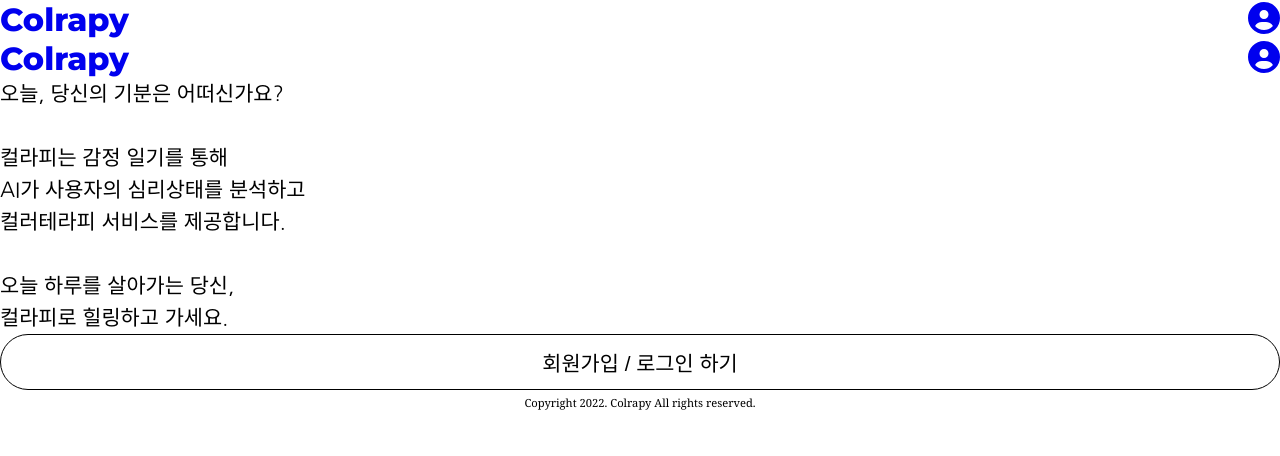
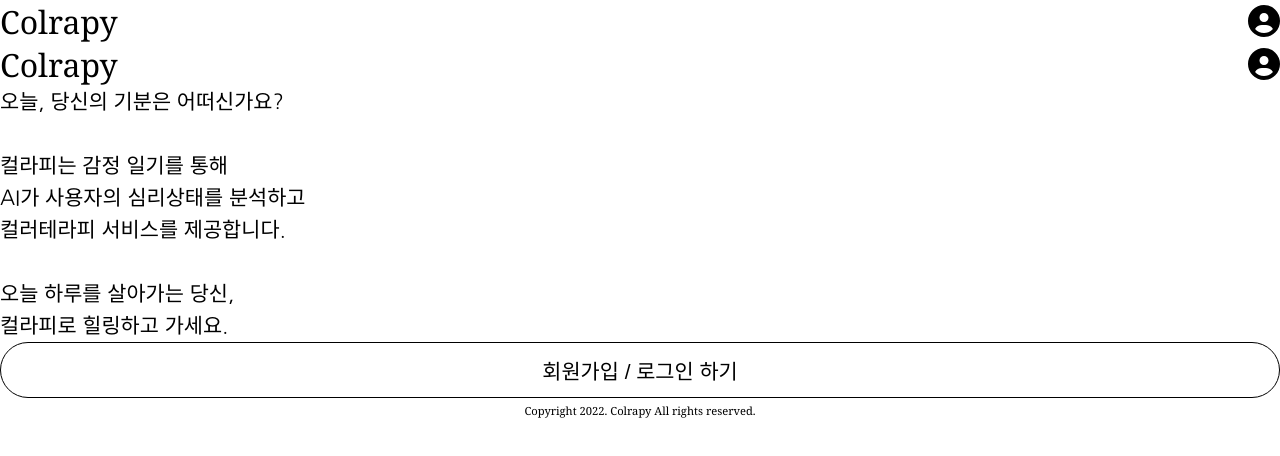
Before and after one commit to beurmuz/Colrapy, a React (Create React App) app in the folder frontend/: page / in a window 1280 px wide. Shown: the top 456 px of the page. Built offline with nearby package versions, Linux system fonts and the light colour scheme.

Commit message:
#85 [개선] - Header 변경

```diff
--- a/frontend/src/components/header.jsx
+++ b/frontend/src/components/header.jsx
@@ -2,23 +2,32 @@
 import styles from './header.module.css';
 import { FontAwesomeIcon } from "@fortawesome/react-fontawesome";
 import { faCircleUser } from "@fortawesome/free-solid-svg-icons";
-import { Link } from 'react-router-dom';
+import { useNavigate } from 'react-router-dom';
 
 const Header = (props) => {
+    const navigate = useNavigate();
+
+    // 홈으로 가기
+    const handleGoHome = () => {
+        navigate('/');
+    }
+
+    // 프로필로 가기
+    const handleGoProfile = () => {
+        navigate('/profile');
+    }
 
     return (
         <nav className={styles.header}>
-            <Link to={'/'}>
-            <h1 className={styles.title}>
+            <h1 className={styles.title} onClick={handleGoHome}>
                 Colrapy
             </h1>
-            </Link>
-            <Link to={'/profile'}>
+            <span onClick={handleGoProfile}>
                 <FontAwesomeIcon
                     className={styles.user_icon}
                     icon={faCircleUser}>
                 </FontAwesomeIcon>
-            </Link>
+            </span>
         </nav>
     )
 }
--- a/frontend/src/components/header.module.css
+++ b/frontend/src/components/header.module.css
@@ -1,12 +1,17 @@
 @value color_main, color_gray from '../common/colors.css';
-@value response_width, response_padding from '../common/set.css';
+@value header_padding, response_width, response_padding from '../common/set.css';
+@import url('https://fonts.googleapis.com/css2?family=Noto+Serif:ital,wght@0,400;0,700;1,400;1,700&display=swap');
 
 .header {
     display: flex;
     flex-direction: row;
     justify-content: space-between;
     align-items: center;
+    width: 100%;
+    /* max-width: 420px;
+    min-width: 280px; */
     margin: 0 auto;
+    padding: header_padding;
 }
 
 a:active, a:link, a:visited {
@@ -16,8 +21,8 @@
 
 .title {
     color: color_main;
-    font-family: 'Montserrat', sans-serif;
-    font-weight : 800;
+    font-family: 'Noto Serif', serif;
+    font-weight : 400;
     font-size: 2rem;
     margin: auto 0;
 }
@@ -29,6 +34,6 @@
     color: color_main;
 }
 
-.user_icon:hover {
+.title:hover, .user_icon:hover {
     cursor: pointer;
 }
```
